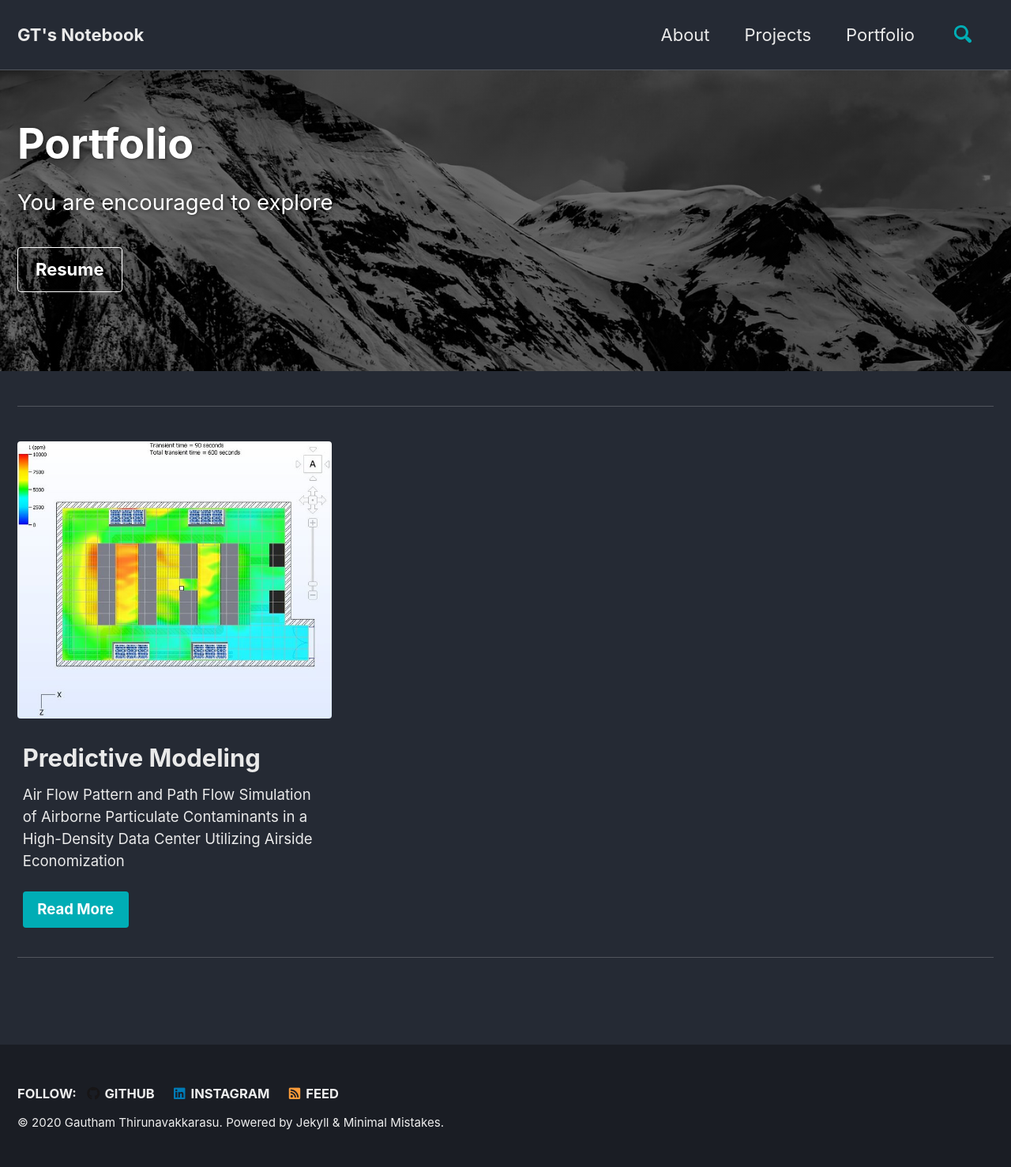
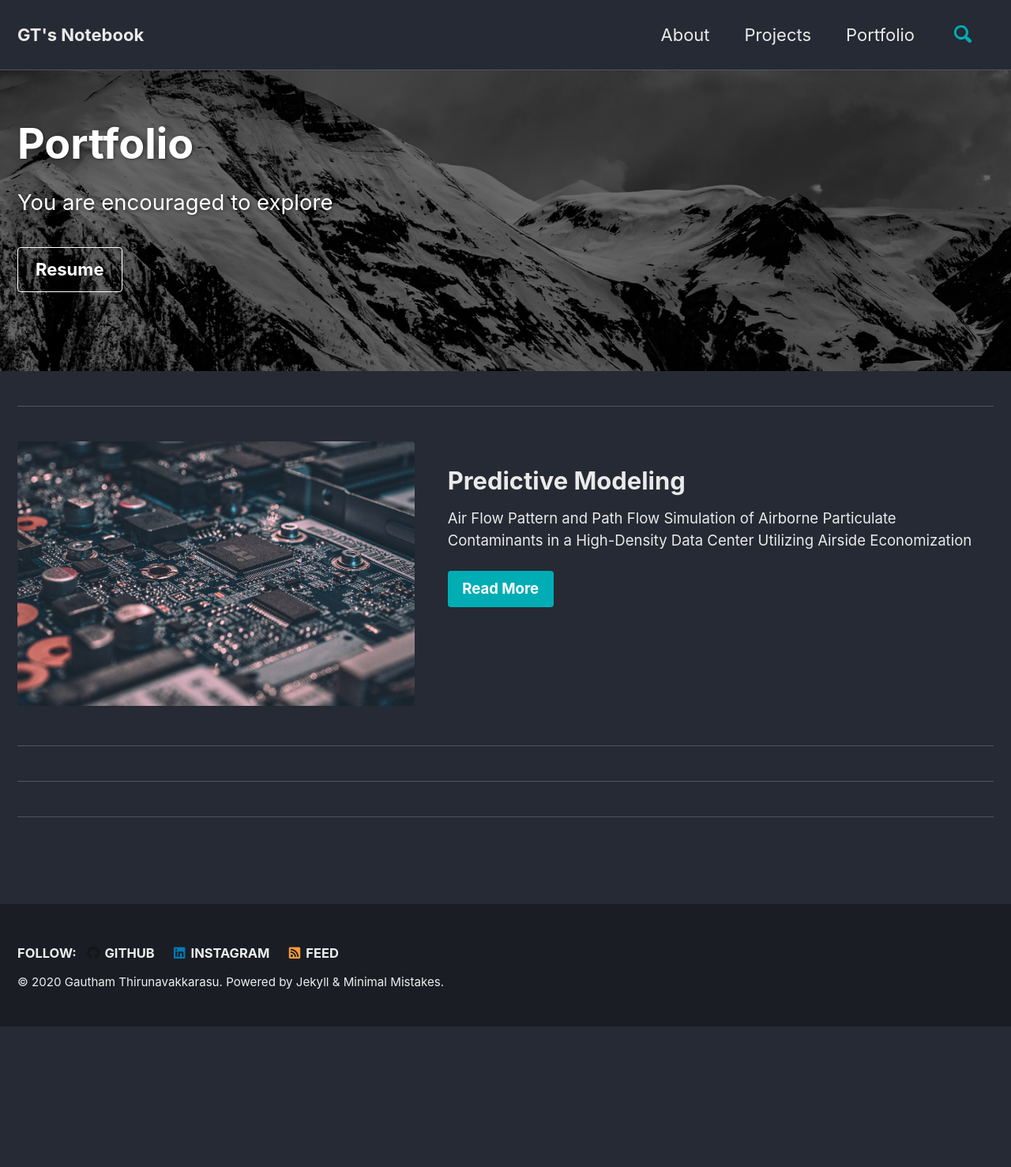
Before and after one commit to thgautham/th-gautham.github.io, a Jekyll site: the page built from _pages/portfolio2.md, in a window 1280 px wide. Shown: the whole page at 79% size. Built offline with Jekyll 4.4.1, drawn with Linux system fonts in a browser that asks for light colours; cached includes are drawn as plain includes; after the commit the page ends 1300 px from its top, so only the background shows below that.

```diff
--- a/_pages/portfolio2.md
+++ b/_pages/portfolio2.md
@@ -11,9 +11,9 @@ header:
       url: "provide resume link"
 excerpt: "You are encouraged to explore"
 intro:
-  -excerpt: "The discussions here are generally non-technical; for more research details, related information can be found in my resume."
-feature_row:
-  - image_path: /images/conc-plot-1m.jpg
+  -excerpt: 'The discussions here are generally non-technical; for more research details, related information can be found in my resume.'
+feature_row2:
+  - image_path: /images/chip-image.jpg
     alt: "Predictive modeling"
     title: "Predictive Modeling"
     excerpt: 'Air Flow Pattern and Path Flow Simulation of Airborne Particulate Contaminants in a High-Density Data Center Utilizing Airside Economization '
@@ -24,4 +24,8 @@ feature_row:
 
 {% include feature_row id="intro" type="center" %}
 
-{% include feature_row %}
+{% include feature_row id="feature_row2" type="left" %}
+
+{% include feature_row id="feature_row3" type="right" %}
+
+{% include feature_row id="feature_row4" type="center" %}
```
